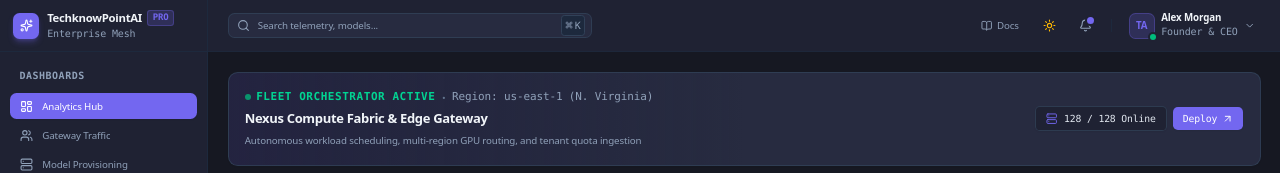
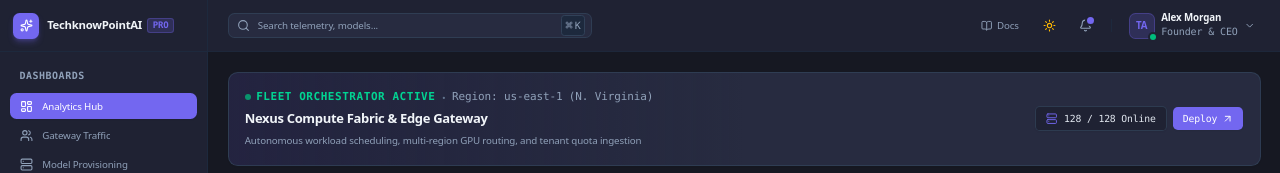
Before and after one commit to nazmulalamdm/nexxusaidashboard, a Next.js app: page / in a window 1280 px wide. Shown: the top 173 px of the page. Built offline with nearby package versions, Linux system fonts and the light colour scheme.

Commit message:
update title

```diff
--- a/src/components/Sidebar.tsx
+++ b/src/components/Sidebar.tsx
@@ -58,9 +58,7 @@ export default function Sidebar({ isOpen, onClose }: SidebarProps) {
                   PRO
                 </span>
               </div>
-              <p className="text-[10px] text-slate-400 font-mono">
-                Enterprise Mesh
-              </p>
+
             </div>
           </Link>
 
```
